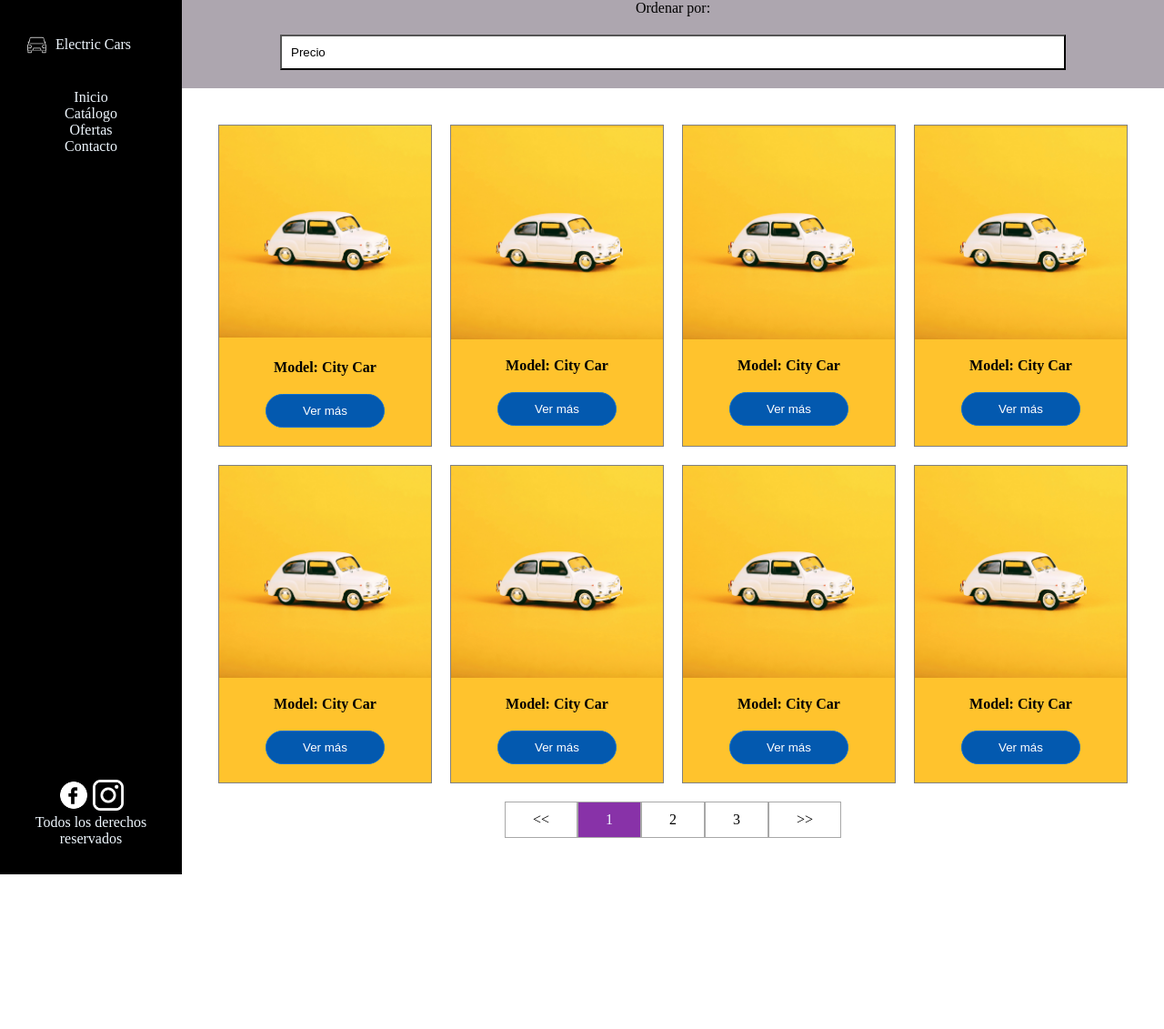
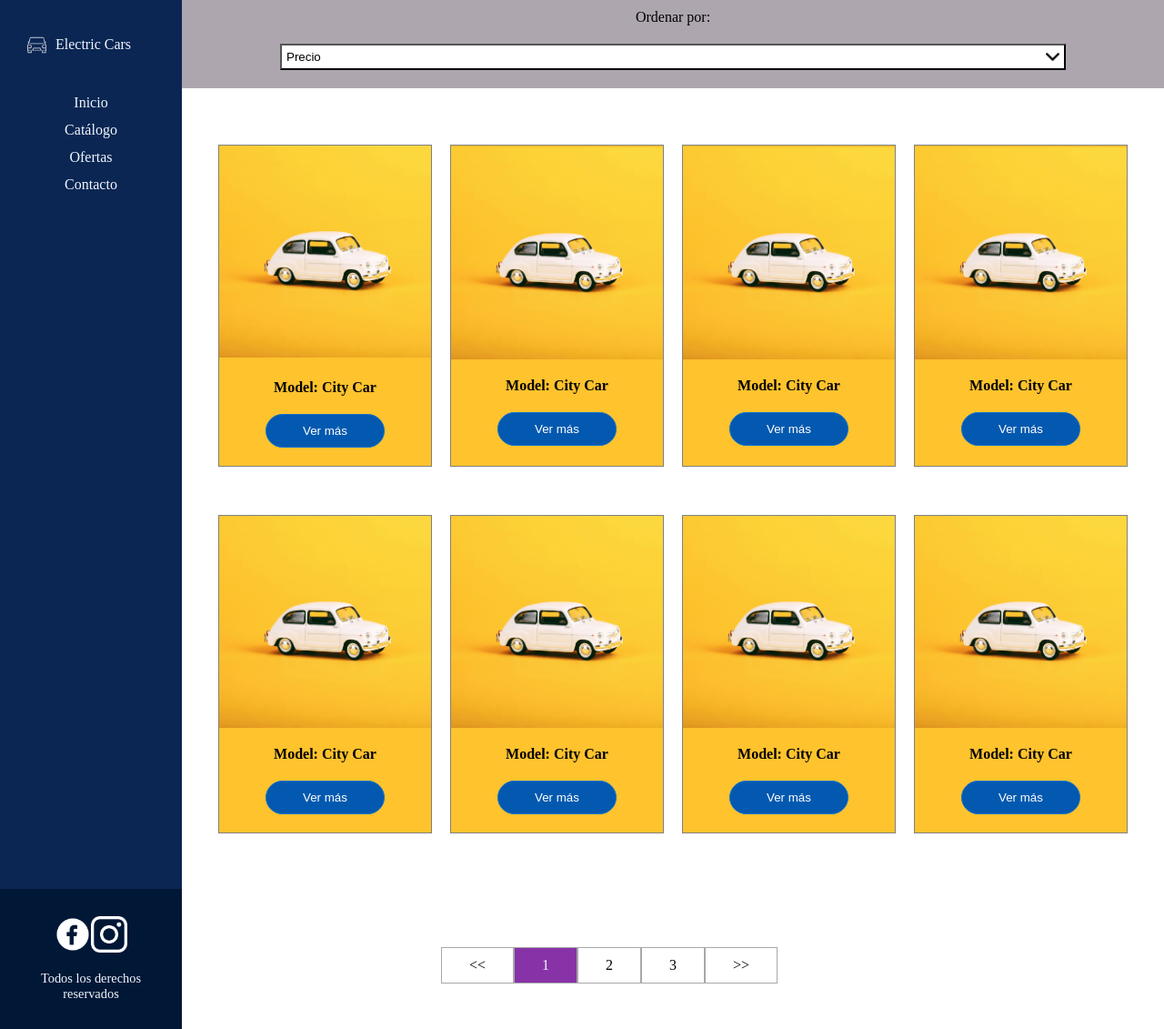
Before and after one commit to Dreamsroses/des-electric-car, a plain HTML site: page index.html in a window 1280 px wide. Shown: the whole page at 91% size. Before the commit the page ends 961 px from the top, so only its background shows below. Drawn offline with Linux system fonts and the light colour scheme.

Commit message:
add media tablet and fix pagination

```diff
--- a/assets/css/style.css
+++ b/assets/css/style.css
@@ -5,7 +5,7 @@
 }
 
 nav {
-    background-color: black;
+    background-color: rgb(11, 38, 83);
 }
 
 .logo {
@@ -28,11 +28,39 @@ nav {
     padding: 10px;
 }
 
+
+.filters {
+    grid-area: filter;
+    background-color: #ada6af;
+    width: 100%;
+    display: flex;
+    align-items: center;
+    flex-direction: column;
+}
+
+.filters-order {
+    padding-top: 10px;
+}
+
+.dropdown {
+    background-color: white;
+    width: 80%;
+    margin: 20px;
+    padding: 5px;
+    text-align: left;
+    display: flex;
+    justify-content: space-between;
+    align-items: center;
+}
+
+.down-arrow {
+    width: 15px;
+}
+
 .menu-hamburguesa {
     display: flex;
     justify-content: space-between;
     padding: 20px;
-
 }
 
 .menu {
@@ -69,6 +97,7 @@ nav {
 .pagination {
     display: flex;
     justify-content: center;
+
 }
 
 .pagination li {
@@ -82,13 +111,13 @@ nav {
     color: aliceblue;
 }
 
-
 footer {
-    background-color: black;
+    background-color: rgb(0, 23, 54);
     text-align: center;
     color: aliceblue;
     padding: 30px;
     margin-top: 40px;
+    display: inline-block;
 }
 
 .icon-rrss {
@@ -110,7 +139,7 @@ footer {
             "nav filter filter filter"
             "nav container container container"
             "nav container container container"
-            "footer container container container"
+            "footer pagination pagination pagination"
     }
 
     nav {
@@ -118,28 +147,19 @@ footer {
         grid-area: nav;
     }
 
-    .filters {
-        grid-area: filter;
-        background-color: #ada6af;
-        width: 100%;
+    .container {
+        grid-area: container;
+        gap: 20px;
+        text-align: center;
+        margin: 40px;
+        height: calc(100vh);
         display: flex;
+        gap: 10px;
+        flex-flow: column;
         align-items: center;
-        flex-direction: column;
+        overflow-y: auto;
     }
 
-    .dropdown{
-        background-color: white;
-        width: 80%;
-        margin: 20px;
-        padding: 10px;
-        text-align: left;
-    }
-
-    .container {
-        grid-area: container;
-        display: grid;
-        gap: 20px;
-    }
 
     .container-card {
         display: grid;
@@ -147,20 +167,32 @@ footer {
         gap: 2%;
     }
 
+    .container-pagination {
+        display: grid;
+        grid-template: 1fr / 100%;
+
+    }
+
     .pagination {
         grid-area: pagination;
         width: 100%;
+        margin-bottom: 50px;
     }
 
     footer {
         grid-area: footer;
         width: 100%;
         margin: 0;
+        display: flex;
+        flex-wrap: wrap;
+        justify-content: center;
+        align-content: end;
     }
 
     .menu {
         display: flex;
         justify-content: center;
+        padding: 6px;
     }
 
     .menu a {
@@ -176,6 +208,11 @@ footer {
         display: grid;
     }
 
+    .footer-paragraph {
+        font-size: 0.9rem;
+        margin-top: 20px;
+    }
+
     .hidden {
         display: flex;
         justify-content: center;
@@ -184,8 +221,26 @@ footer {
     }
 
     .icon-rrss {
-        width: 24%;
+        width: 40px;
+        height: 40px;
+    }
+}
+
+
+@media (min-width: 577px) and (max-width: 1090px) {
+
+    .container-card {
+        display: grid;
+        grid-template-columns: repeat(2, auto);
+        gap: 2%;
     }
 
+    .container-pagination {
+        display: grid;
+        grid-template: 1fr / 50%;
+    }
 
+    .container {
+        height: calc(70vh);
 }
+}
--- a/index.html
+++ b/index.html
@@ -1,5 +1,5 @@
 <!DOCTYPE html>
-<html lang="en">
+<html lang="es">
 
 <head>
     <meta charset="UTF-8">
@@ -39,9 +39,10 @@
         </nav>
 
         <section class="filters">
-            <p>Ordenar por:</p>
+            <p class="filters-order">Ordenar por:</p>
             <button class="dropdown">
                 <p>Precio</p>
+                <img class="down-arrow" src="./assets/img/down-arrow.png" alt="Flecha">
             </button>
         </section>
 
@@ -114,7 +115,8 @@
                 </div>
             </div>
 
-            <section>
+        </section>
+        <section class="container-pagination">
             <ul class="pagination">
                 <li>
                     <<</li> <li>1
@@ -124,19 +126,15 @@
                 <li>>></li>
             </ul>
         </section>
-        </section>
-
-
-
-
 
         <footer>
             <img class="icon-rrss" src="./assets/img/facebook.png" alt="icon facebook">
             <img class="icon-rrss" src="./assets/img/instagram.png" alt="icon instagram">
-            <p>Todos los derechos reservados</p>
+            <p class="footer-paragraph">Todos los derechos reservados</p>
         </footer>
+    </main>
 
-    </main>
+
 
 </body>
 
```
Also changed, not shown: assets/img/down-arrow.png (added). Lines whose indentation alone changed are shown as unchanged.
